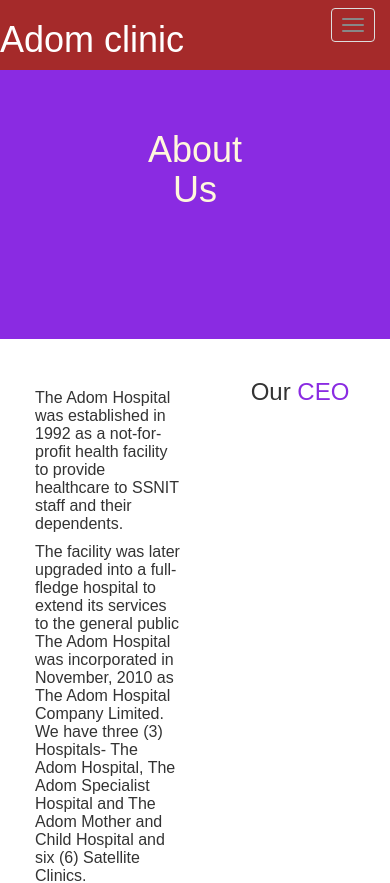
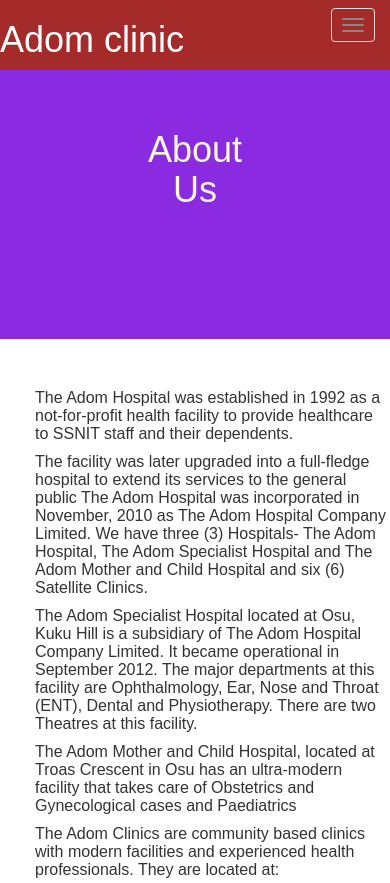
Before and after one commit to Princeantwi2k/Adom-Clinic, a React (Create React App) app: page /about in a window 390 px wide. Shown: the top 883 px of the page. Built offline with nearby package versions, Linux system fonts and the light colour scheme.

Commit message:
added about

```diff
--- a/src/Component/About/About.jsx
+++ b/src/Component/About/About.jsx
@@ -7,9 +7,9 @@
     <div>
       <h1 className="about">About Us</h1>
       <section>
-        <div className="container-fliud">
+        <div className="container-fliud aboutContent">
           <div className="row">
-            <div className="col-xs-6 col-sm-6 col-md-6 content ">
+            <div className="col-xs-12 col-sm-12 col-md-6 content ">
               <p className="tex">
                 The Adom Hospital was established in 1992 as a not-for-profit
                 health facility to provide healthcare to SSNIT staff and their
@@ -49,11 +49,16 @@
                 <li className="list">Pension House Ministries, Accra</li>
               </ul>
             </div>
-            <div className="col-xs-6 col-sm-6 col-md-6 Thumbnail">
+            <div className="col-xs-12 col-sm-12 col-md-6 Thumbnail">
               <h3 style={{ textAlign: `center`, paddingTop: `20px` }}>
                 Our<span style={{ color: `blueviolet` }}> CEO</span>
               </h3>
-              <img src={pic10} alt="CEO" className="picture" />
+              <img
+                src={pic10}
+                alt="CEO"
+                className="picture"
+                data-aos="zoom-in-left"
+              />
             </div>
           </div>
         </div>
--- a/src/Component/About/about.css
+++ b/src/Component/About/about.css
@@ -25,11 +25,13 @@
 }
 @media screen and (max-width: 480px) {
   .about {
-    display: inline-block;
     margin: 0%;
     text-align: center;
     padding: 130px;
     background-color: blueviolet;
     color: cornsilk;
   }
+  .aboutContent {
+    display: inline-block;
+  }
 }
```
